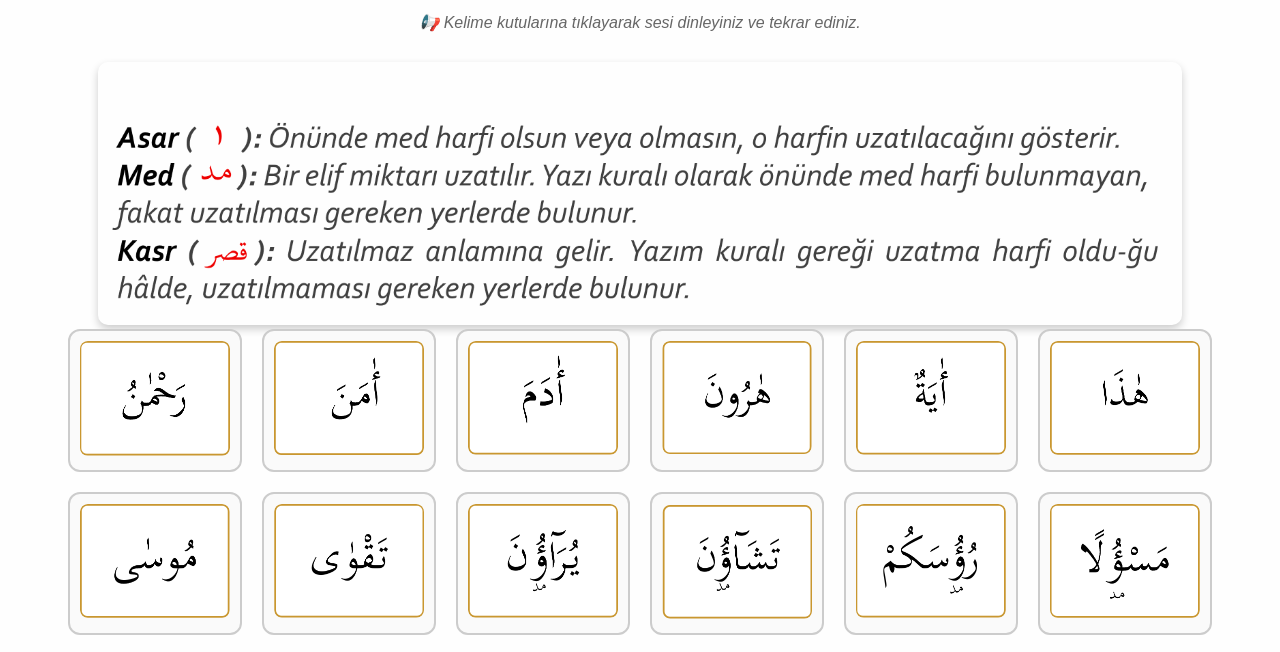
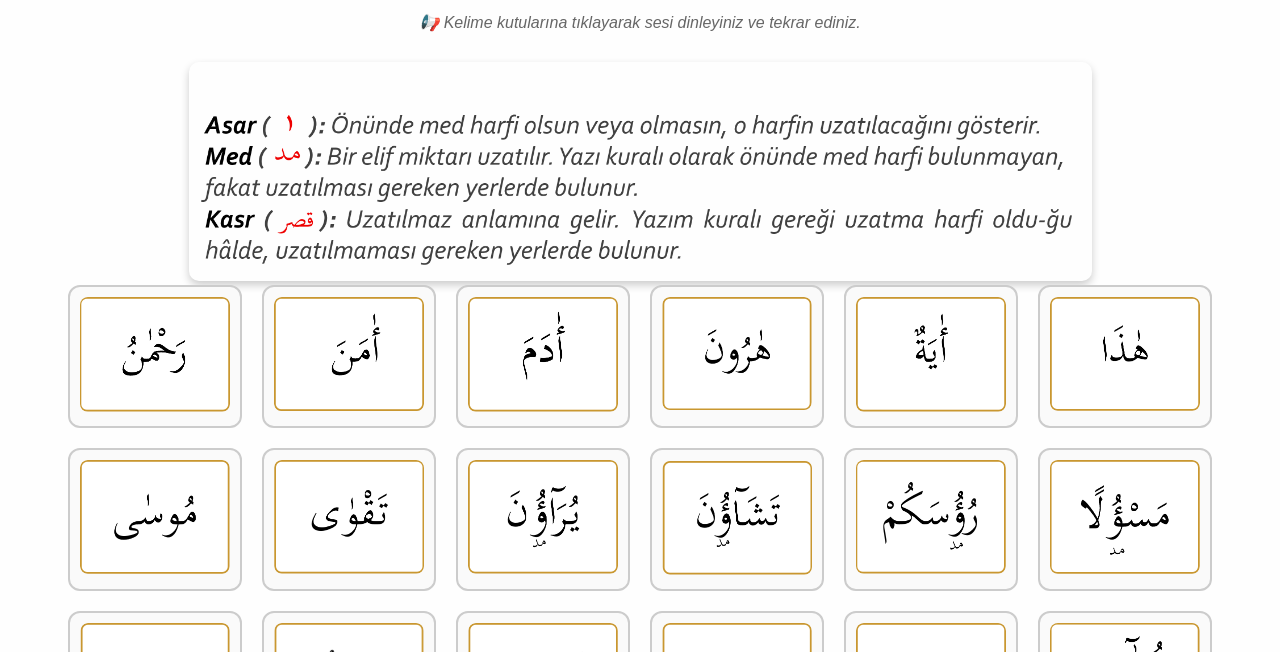
Before and after one commit to Firdevs-demir/medkasr, a plain HTML site: page index.html in a window 1280 px wide. Shown: the part 99-751 px from the top of the page. Drawn offline with Linux system fonts and the light colour scheme.

Commit message:
Update index.html

```diff
--- a/index.html
+++ b/index.html
@@ -8,8 +8,8 @@
 <body>
   <h1>Med Kasr Alıştırmalar</h1>
   <p class="not">📢 Kelime kutularına tıklayarak sesi dinleyiniz ve tekrar ediniz.</p>
-<div style="text-align: center; margin-top: 20px;">
-  <img src="medkasr_bilgi kutusu.png" alt="Med Kasr Bilgilendirme" style="max-width: 90%; height: auto; border-radius: 10px; box-shadow: 0 4px 8px rgba(0,0,0,0.2);">
+<div style="text-align: center; margin-top: 15px;">
+  <img src="medkasr_bilgi kutusu.png" alt="Med Kasr Bilgilendirme" style="max-width: 75%; height: auto; border-radius: 10px; box-shadow: 0 4px 8px rgba(0,0,0,0.2);">
 </div>
 
   <div class="container" id="cards-container">
```
